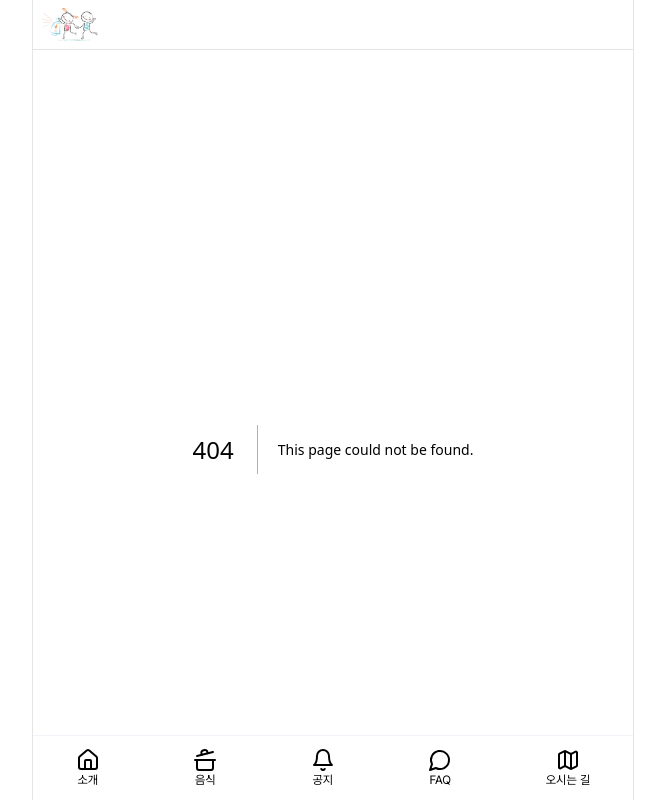
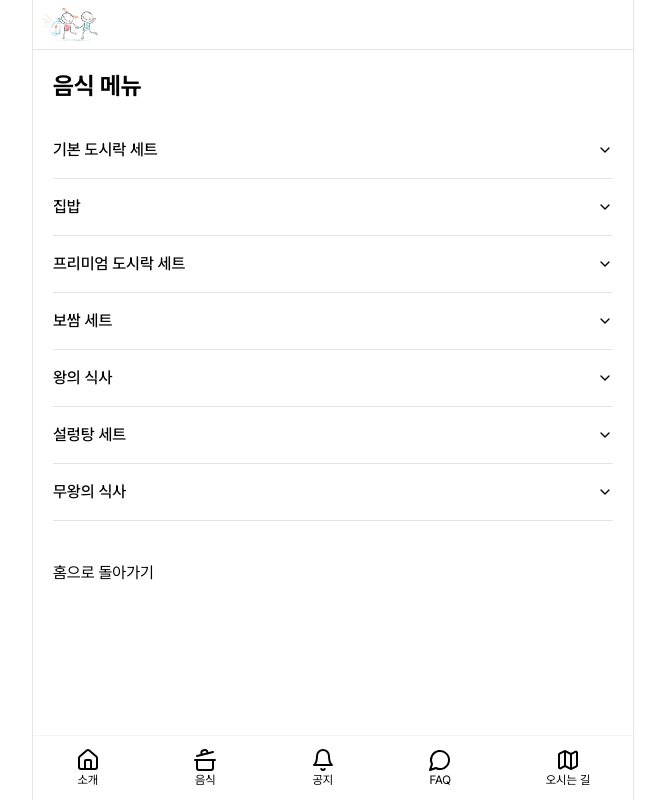
Before and after one commit to Youth-Restaurant/website, a Next.js app: page /food in a window 1280 px wide. Before the commit this address had no page. Shown: the top 800 px of the page, without its empty margins (307-972 px from the left). Built offline with nearby package versions, Linux system fonts and the light colour scheme.

Commit message:
feat: 음식 메뉴 페이지 추가

```diff
--- /dev/null
+++ b/app/food/page.tsx
@@ -0,0 +1,75 @@
+import {
+  Accordion,
+  AccordionItem,
+  AccordionTrigger,
+  AccordionContent,
+} from "@/components/ui/accordion";
+import Link from "next/link";
+
+// 음식 메뉴 데이터 배열
+const foodMenu = [
+  {
+    id: "basic-lunchbox",
+    name: "기본 도시락 세트",
+    price: "10,000원",
+    description: "신선한 재료로 만든 기본 도시락 세트입니다.",
+  },
+  {
+    id: "homemade-meal",
+    name: "집밥",
+    price: "10,000원",
+    description: "가정식 느낌을 살린 정성 가득한 집밥 메뉴입니다.",
+  },
+  {
+    id: "premium-lunchbox",
+    name: "프리미엄 도시락 세트",
+    price: "15,000원",
+    description: "다양한 요리와 고급 재료로 구성된 도시락 세트입니다.",
+  },
+  {
+    id: "boiled-pork",
+    name: "보쌈 세트",
+    price: "15,000원",
+    description: "부드럽고 맛있는 보쌈과 함께하는 세트입니다.",
+  },
+  {
+    id: "king-meal",
+    name: "왕의 식사",
+    price: "20,000원",
+    description: "왕의 식사로 불리는 이 메뉴는 맞춤형 제공이 가능합니다.",
+  },
+  {
+    id: "ox-bone-soup",
+    name: "설렁탕 세트",
+    price: "20,000원",
+    description: "진한 국물의 설렁탕과 반찬으로 구성된 식사입니다.",
+  },
+  {
+    id: "muwang-meal",
+    name: "무왕의 식사",
+    price: "50,000원",
+    description: "프리미엄 요리로 구성된 특별한 식사 메뉴입니다.",
+  },
+];
+
+export default function Food() {
+  return (
+    <main className="min-h-screen p-5">
+      <h1 className="text-2xl font-bold mb-5">음식 메뉴</h1>
+      <Accordion type="single" collapsible>
+        {foodMenu.map((item) => (
+          <AccordionItem key={item.id} value={item.id}>
+            <AccordionTrigger>{item.name}</AccordionTrigger>
+            <AccordionContent>
+              <p>가격: {item.price}</p>
+              <p>{item.description}</p>
+            </AccordionContent>
+          </AccordionItem>
+        ))}
+      </Accordion>
+      <div className="mt-10">
+        <Link href="/">홈으로 돌아가기</Link>
+      </div>
+    </main>
+  );
+}
```
